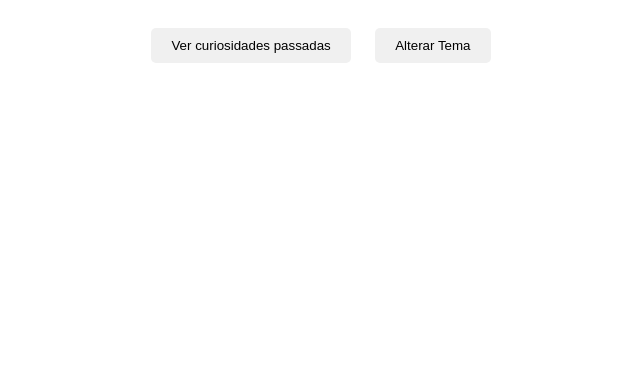
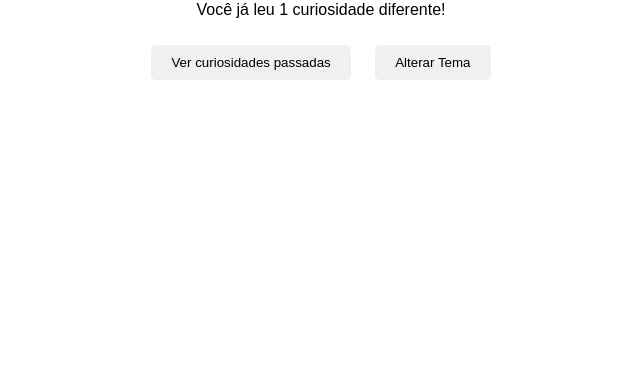
Before and after one commit to vitorrcruzz/curiosidades, a plain HTML site: page index.html in a window 1280 px wide. Shown: the part 420-800 px from the top of the page, without its empty margins (319-959 px from the left). Drawn offline with Linux system fonts and the light colour scheme.

Commit message:
adicionando 'estatisticas' no projeto

```diff
--- a/assets/scripts/script.js
+++ b/assets/scripts/script.js
@@ -23,7 +23,11 @@ function mostrarCuriosidade() {
         localStorage.setItem("historico", JSON.stringify(historico));
     }
 
-    document.getElementById("curiosidade").innerText = historico[dataHoje];
+    const curiosidadeHoje = historico[dataHoje];
+    document.getElementById("curiosidade").innerText = curiosidadeHoje;
+
+    const total = Object.keys(historico).length;
+    document.getElementById("estatisticas").innerText = `Você já leu ${total} curiosidade${total > 1 ? 's' : ''} diferente${total > 1 ? 's' : ''}!`;
 }
 document.getElementById("verAntigas").addEventListener("click", () => {
     const historico = JSON.parse(localStorage.getItem("historico")) || {};
--- a/index.html
+++ b/index.html
@@ -11,6 +11,7 @@
     <div class="container">
         <h1>Curiosidade do Dia</h1>
         <p id="curiosidade">Carregando curiosidade...</p>
+        <p id="estatisticas">Você já leu 0 curiosidades diferentes!</p>
         <button id="verAntigas">Ver curiosidades passadas</button>
         <button id="toggleTheme">Alterar Tema</button>
     </div>
```
